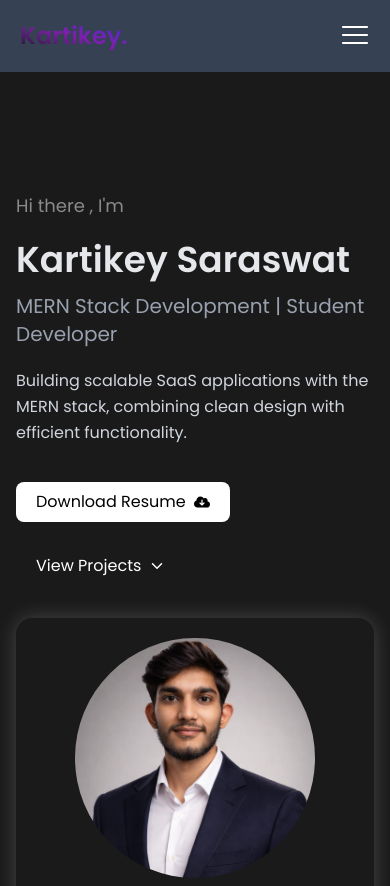
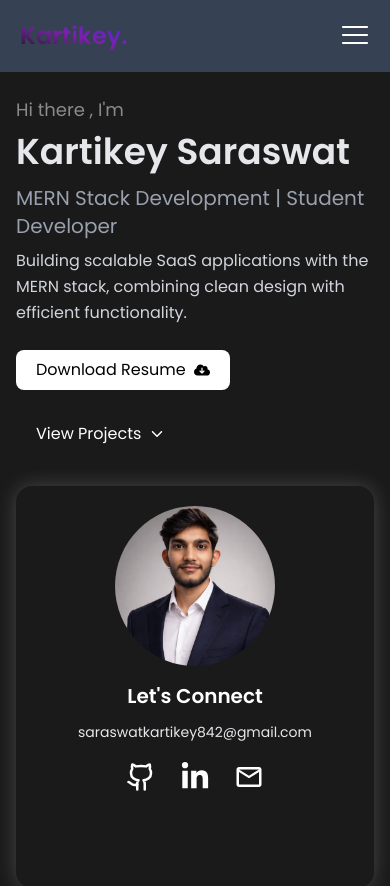
Before and after one commit to Kartikey44/Portfolio, a React (Vite) app: page / in a window 390 px wide. Shown: the top 886 px of the page. Built offline with nearby package versions, Linux system fonts and the light colour scheme.

Commit message:
small box-sizing change

```diff
--- a/src/component/Hero.jsx
+++ b/src/component/Hero.jsx
@@ -6,11 +6,11 @@ function Hero() {
   return (
   <div
   id="hero"
-  className="grid max-w-7xl mx-auto mt-24 md:mt-32 px-4 sm:px-6 md:px-16 gap-8 md:gap-12
+  className="grid max-w-7xl mx-auto md:mt-32 px-4 sm:px-6 md:px-16 gap-8 md:gap-12
              md:grid-cols-2 scroll-mt-50"
 >
   {/* LEFT CARD */}
-      <div className='flex flex-col gap-5 text-white'>
+      <div className='flex flex-col md:gap-5 gap-2 text-white'>
 
         {/* STATUS */}
         <span className=" items-center text-lg rounded-full text-[#8a8a8a] text-bold">
@@ -49,17 +49,17 @@ function Hero() {
       </div>
    {/* RIGHT CONTENT */}
   <div
-    className="w-full max-w-md max-w-xl mx-auto min-h-75 sm:min-h-87.5 md:min-h-100 rounded-2xl p-5 sm:p-6 md:p-8 flex flex-col items-center justify-center gap-4 transition duration-300 shadow-[0_0_20px_rgba(255,255,255,0.2)] pb-24"
+    className="w-full max-w-xl mx-auto min-h-75 sm:min-h-87.5 md:min-h-100 rounded-2xl p-5 sm:p-6 md:p-8 flex flex-col items-center justify-center gap-4 transition duration-300 shadow-[0_0_20px_rgba(255,255,255,0.2)] pb-24"
   >
         <img
           src={profile.profileImage}
-          className="h-60 w-60 object-cover rounded-full
+          className="h-40 w-40 md:h-60 md:w-60 object-cover rounded-full
                      shadow-[0_0_10px_rgba(255,255,255,0.2) shadow-xl]"
         />
 
-        <div className='text-center'>
+        <div className='text-center flex flex-col gap-3'>
           <h1 className='font-semibold text-xl text-white'>Let's Connect</h1>
-          <p className='text-gray-200 text-sm'>{profile.email}</p>
+          <p className='text-gray-200 text-sm mb-1'>{profile.email}</p>
         </div>
 
         {/* ICONS */}
@@ -68,7 +68,7 @@ function Hero() {
     const Icon = item.icon;
     return (
       <a key={index} href={item.url} target="_blank" rel="noopener noreferrer">
-        <Icon className='text-white hover:scale-110 transition' size={20} />
+        <Icon className='text-white hover:scale-110 transition' size={30} md:size={20} />
       </a>
     );
   })}
```
